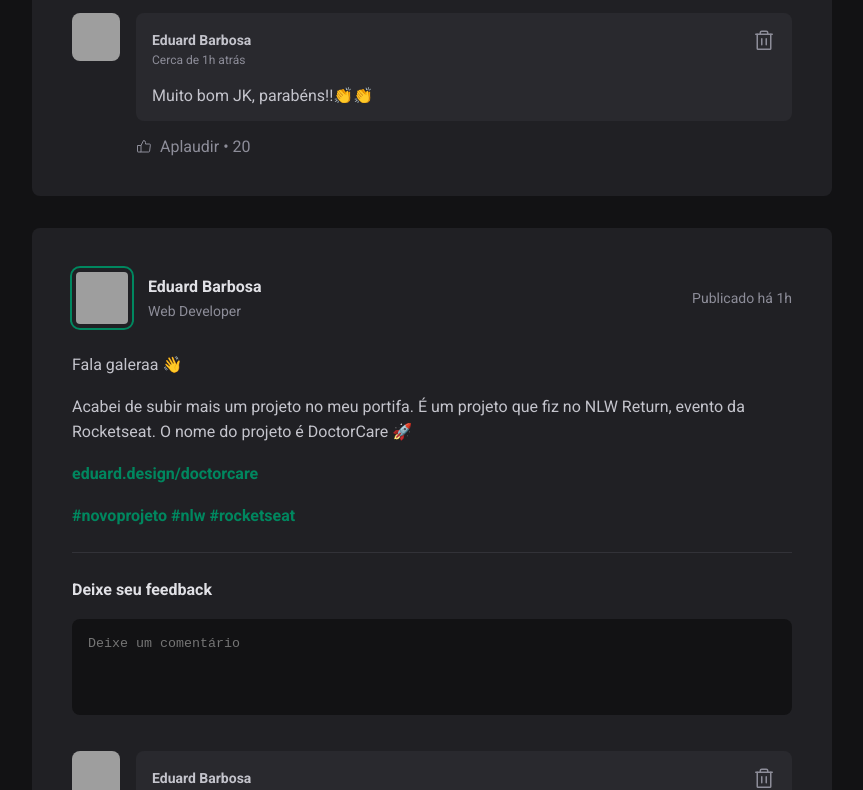
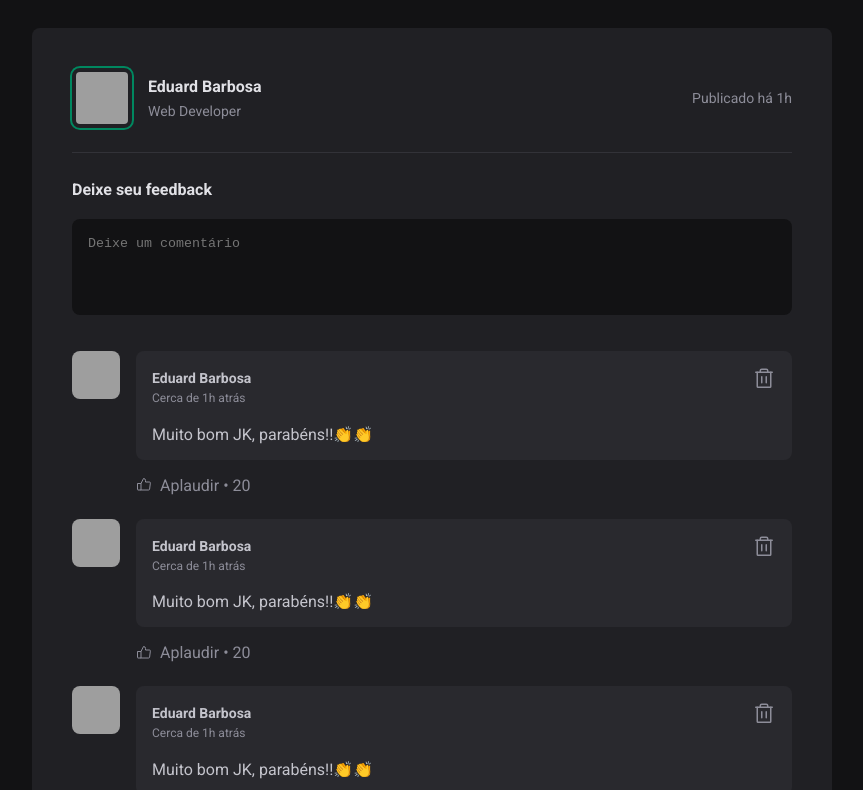
Before and after one commit to oEduardBarbosa/Primeiro-projeto-React, a React (Vite) app: page / in a window 1280 px wide. Shown: the part 949-1739 px from the top of the page, without its empty margins (352-1215 px from the left). Built offline with nearby package versions, Linux system fonts and the light colour scheme; grey boxes are pictures that could not be loaded.

Commit message:
Iterando JSX

```diff
--- a/src/App.jsx
+++ b/src/App.jsx
@@ -5,6 +5,38 @@
 
 import  './global.css';
 import { Sidebar } from './componentes/Sidebar';
+
+
+const posts = [
+  {
+    id: 1,
+    author: {
+      avatarUrl: 'https://github.com/oEduardBarbosa.png',
+      name: 'Eduard Barbosa',
+      role: 'Developer',
+    },
+    content: [
+      { type: 'paragraph', content: 'Fala galeraa 👋'},
+      { type: 'paragraph', content: 'Acabei de subir mais um projeto no meu portifa. É um projeto que fiz no NLW Return, evento da Rocketseat. O nome do projeto é DoctorCare 🚀'},
+      { type: 'link', content: 'jane.design/doctorcare' },
+    ],
+    publishedAt: new Date('2022-08-15 20:00:00'),
+  },
+  {
+    id: 2,
+    author: {
+      avatarUrl: 'https://github.com/maykbrito.png',
+      name: 'Mayk Brito',
+      role: 'Educator @Rocketseat',
+    },
+    content: [
+      { type: 'paragraph', content: 'Fala galeraa 👋'},
+      { type: 'paragraph', content: 'Acabei de subir mais um projeto no meu portifa. É um projeto que fiz no NLW Return, evento da Rocketseat. O nome do projeto é DoctorCare 🚀'},
+      { type: 'link', content: 'jane.design/doctorcare' },
+    ],
+    publishedAt: new Date('2022-08-16 20:00:00'),
+  },
+];
 
 export function App() {
 
@@ -15,32 +47,15 @@
     <div className={styles.wrapper}>
       <Sidebar  />
       <main>
-          <Post
-          author="William Shakespeare"
-          content="Aprende que nunca se deve dizer a uma criança que sonhos são bobagens, poucas coisas são tão humilhantes e seria uma tragédia se ela acreditasse nisso. Aprende que quando está com raiva tem o direito de estar com raiva, mas isso não te dá o direito de ser cruel. “A alegria evita mil males e prolonga a vida. "
-        />
-
-        <Post
-          author="Machado de Assis"
-          content="Querida, ao pé do leito derradeiro
-          Em que descansas dessa longa vida,
-          Aqui venho e virei, pobre querida,
-          Trazer-te o coração do companheiro.
-
-          Pulsa-lhe aquele afeto verdadeiro
-          Que, a despeito de toda a humana lida,
-          Fez a nossa existência apetecida
-          E num recanto pôs o mundo inteiro.
-
-          Trago-te flores - restos arrancados
-          Da terra que nos viu passar unidos
-          E ora mortos nos deixa e separados.
-
-          Que eu, se tenho nos olhos malferidos
-          Pensamentos de vida formulados,
-          São pensamentos idos e vividos."
-        />
-
+          {posts.map(post => {
+            return (
+              <Post
+                author={post.author}
+                content={post.content}
+                pubçishedAt={post.publishedAt}
+              />
+            )
+          })}
       </main>
     </div>
    </div>
--- a/src/componentes/Post.jsx
+++ b/src/componentes/Post.jsx
@@ -3,7 +3,7 @@
 import styles from './Post.module.css';
 
 
-export function Post() {
+export function Post(props) {
     return (
         <article className={styles.post}>
             <header>
@@ -19,14 +19,6 @@
             </header>
 
             <div className={styles.content}>
-                <p>Fala galeraa 👋</p>
-                <p>Acabei de subir mais um projeto no meu portifa. É um projeto que fiz no NLW Return, evento da Rocketseat. O nome do projeto é DoctorCare 🚀</p>
-                <p><a href="">eduard.design/doctorcare</a></p>
-                <p>
-                    <a href="">#novoprojeto</a>{' '}
-                    <a href="">#nlw </a> {' '}
-                    <a href="">#rocketseat</a>
-                </p>
 
             </div>
 
```
